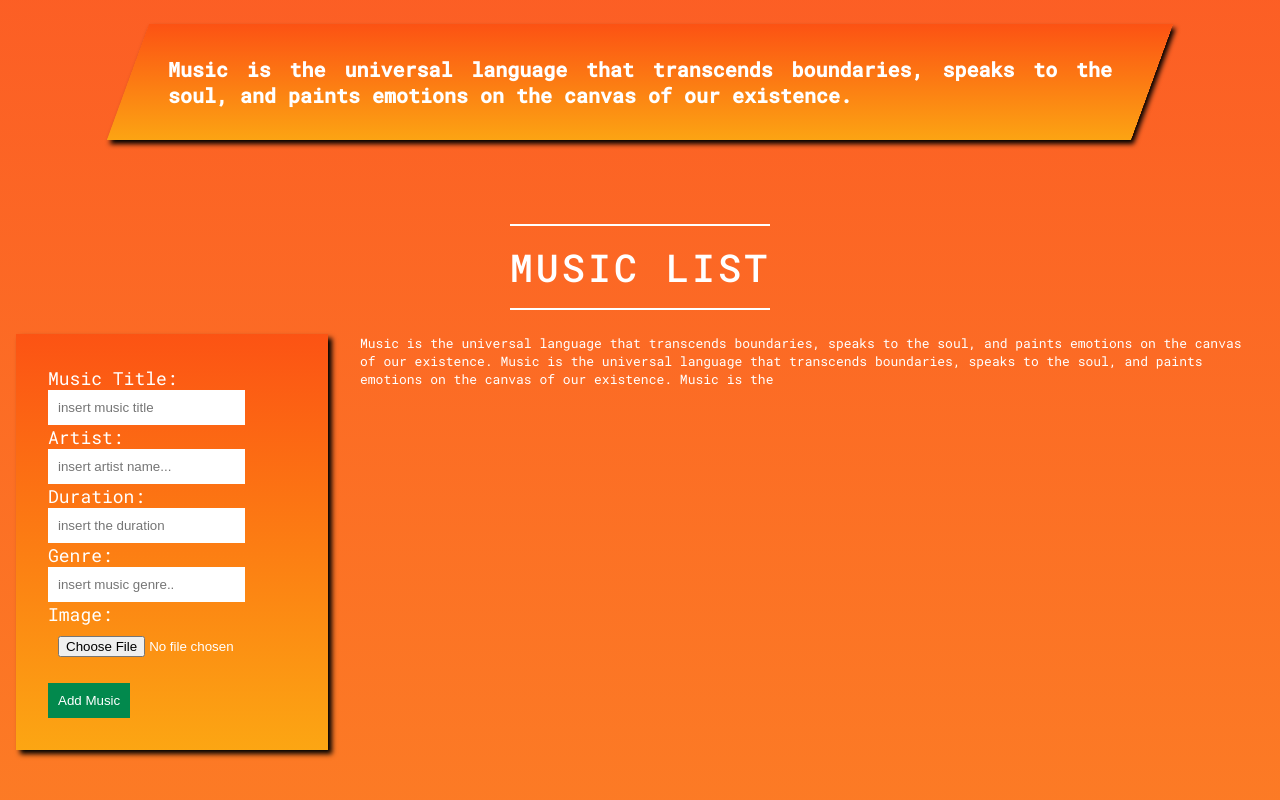
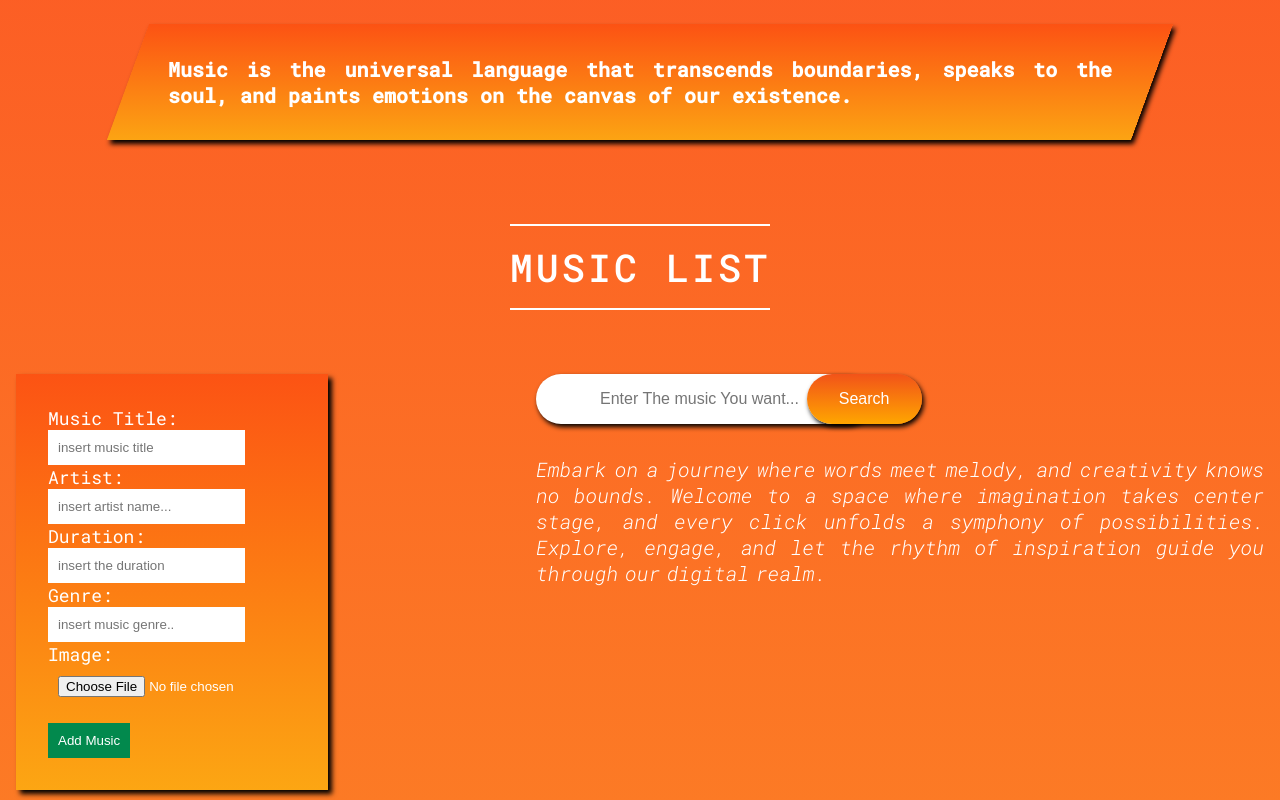
Before and after one commit to Abdi036/Music_project, a React (Create React App) app: page / in a window 1280 px wide. Shown: the top 800 px of the page. Built offline with nearby package versions, Linux system fonts and the light colour scheme.

Commit message:
modified UI,add search inout,corrected a pic

```diff
--- a/src/App.css
+++ b/src/App.css
@@ -35,14 +35,50 @@ body {
 
 /* style for The musicForm */
 .music_Form_Container {
-  margin-top: 1.5rem;
+  margin-top: 4rem;
   display: grid;
-  grid-template-columns: minmax(300px, 25%) 1fr;
-  gap: 0 2rem;
+  grid-template-columns: minmax(40px, 25%) 1fr;
 }
 
 .music_Form_Container div p {
   font-size: 13px;
+}
+.search__container {
+  margin-left: 13rem;
+  text-align: justify;
+  position: relative;
+}
+
+.searchInput {
+  border: none;
+  border-radius: 10rem;
+  padding: 1rem 4rem;
+  font-size: 1rem;
+  box-shadow: 2px 3px 5px #000;
+}
+
+.searchBtn {
+  position: absolute;
+  left: 35%;
+  background:linear-gradient(to bottom,#f25319,#ffa600);
+  color: #fff;
+  border: none;
+  padding: 1rem 2rem;
+  border-radius: 10rem;
+  margin-left: 1rem;
+  font-size: 1rem;
+  cursor: pointer;
+  box-shadow: 2px 3px 5px #000;
+}
+.searchBtn:active {
+  transform: translateY(2px);
+}
+
+.music_quote {
+  font-size: 15px;
+  margin-top: 2rem;
+  word-spacing: -5px;
+  font-style: italic;
 }
 
 form {
@@ -105,6 +141,7 @@ form button {
 }
 .btn:active {
   opacity: 1;
+  transform: translateY(2px);
 }
 .main_container {
   width: 90%;
--- a/src/App.js
+++ b/src/App.js
@@ -138,12 +138,18 @@ function MusicForm({ onAddMusic }) {
           Add Music
         </button>
       </form>
-      <div>
-        <p>
-          Music is the universal language that transcends boundaries, speaks to
-          the soul, and paints emotions on the canvas of our existence. Music is
-          the universal language that transcends boundaries, speaks to the soul,
-          and paints emotions on the canvas of our existence. Music is the
+      <div className="search__container">
+        <input
+          className="searchInput"
+          type="text"
+          placeholder="Enter The music You want..."
+        />
+        <button className="searchBtn">Search</button>
+        <p style={{fontSize:'20px'}} className="music_quote">
+          Embark on a journey where words meet melody, and creativity knows no
+          bounds. Welcome to a space where imagination takes center stage, and
+          every click unfolds a symphony of possibilities. Explore, engage, and
+          let the rhythm of inspiration guide you through our digital realm.
         </p>
       </div>
     </div>
--- a/src/data.json
+++ b/src/data.json
@@ -124,7 +124,7 @@
     "musicTitle": "Uptown Funk",
     "artist": "Mark Ronson ft. Bruno Mars",
     "duration": "4:30",
-    "image": "don't stop believin.jpg",
+    "image": "upTown.jpg",
     "genre": "Funk"
   }
 ]
```
